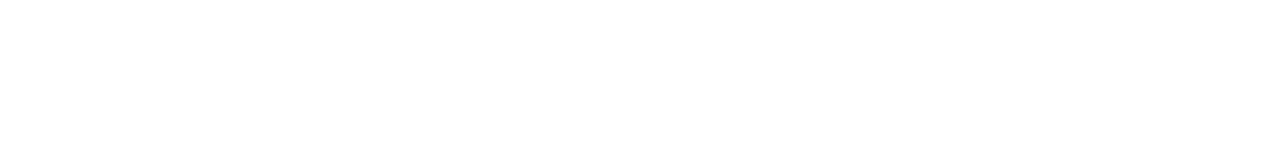
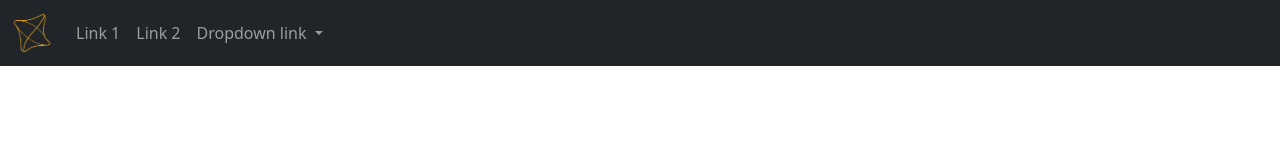
Before and after one commit to thevajko/cv-03, a plain HTML site: page uloha01/index.html in a window 1280 px wide. Drawn offline with nearby package versions, Linux system fonts and the light colour scheme.

Commit message:
Pridanie navigačného panela s Bootstrapom

```diff
--- a/uloha01/index.html
+++ b/uloha01/index.html
@@ -3,9 +3,40 @@
 <head>
     <meta charset="UTF-8">
     <title>Bootstrap demo</title>
+
+    <link href="https://cdn.jsdelivr.net/npm/bootstrap@5.3.8/dist/css/bootstrap.min.css" rel="stylesheet" integrity="sha384-sRIl4kxILFvY47J16cr9ZwB07vP4J8+LH7qKQnuqkuIAvNWLzeN8tE5YBujZqJLB" crossorigin="anonymous">
+    <script src="https://cdn.jsdelivr.net/npm/bootstrap@5.3.8/dist/js/bootstrap.bundle.min.js" integrity="sha384-FKyoEForCGlyvwx9Hj09JcYn3nv7wiPVlz7YYwJrWVcXK/BmnVDxM+D2scQbITxI" crossorigin="anonymous"></script>
+
     <link rel="stylesheet" href="css/style.css">
 </head>
 <body>
-
+<nav class="navbar navbar-expand-lg navbar-dark bg-dark">
+    <div class="container-fluid">
+        <a class="navbar-brand" href="#">
+            <img src="images/logo.png" alt="Logo" width="40" height="40" class="d-inline-block align-text-center">
+        </a>
+        <div class="collapse navbar-collapse" id="navbarNav">
+            <ul class="navbar-nav">
+                <li class="nav-item">
+                    <a class="nav-link" href="#">Link 1</a>
+                </li>
+                <li class="nav-item">
+                    <a class="nav-link" href="#">Link 2</a>
+                </li>
+                <li class="nav-item dropdown">
+                    <a class="nav-link dropdown-toggle" href="#" id="navbarDropdown" role="button" data-bs-toggle="dropdown" aria-expanded="false">
+                        Dropdown link
+                    </a>
+                    <ul class="dropdown-menu" aria-labelledby="navbarDropdown">
+                        <li><a class="dropdown-item" href="#">Action</a></li>
+                        <li><a class="dropdown-item" href="#">Another action</a></li>
+                        <li><hr class="dropdown-divider"></li>
+                        <li><a class="dropdown-item" href="#">Something else here</a></li>
+                    </ul>
+                </li>
+            </ul>
+        </div>
+    </div>
+</nav>
 </body>
 </html>
```
